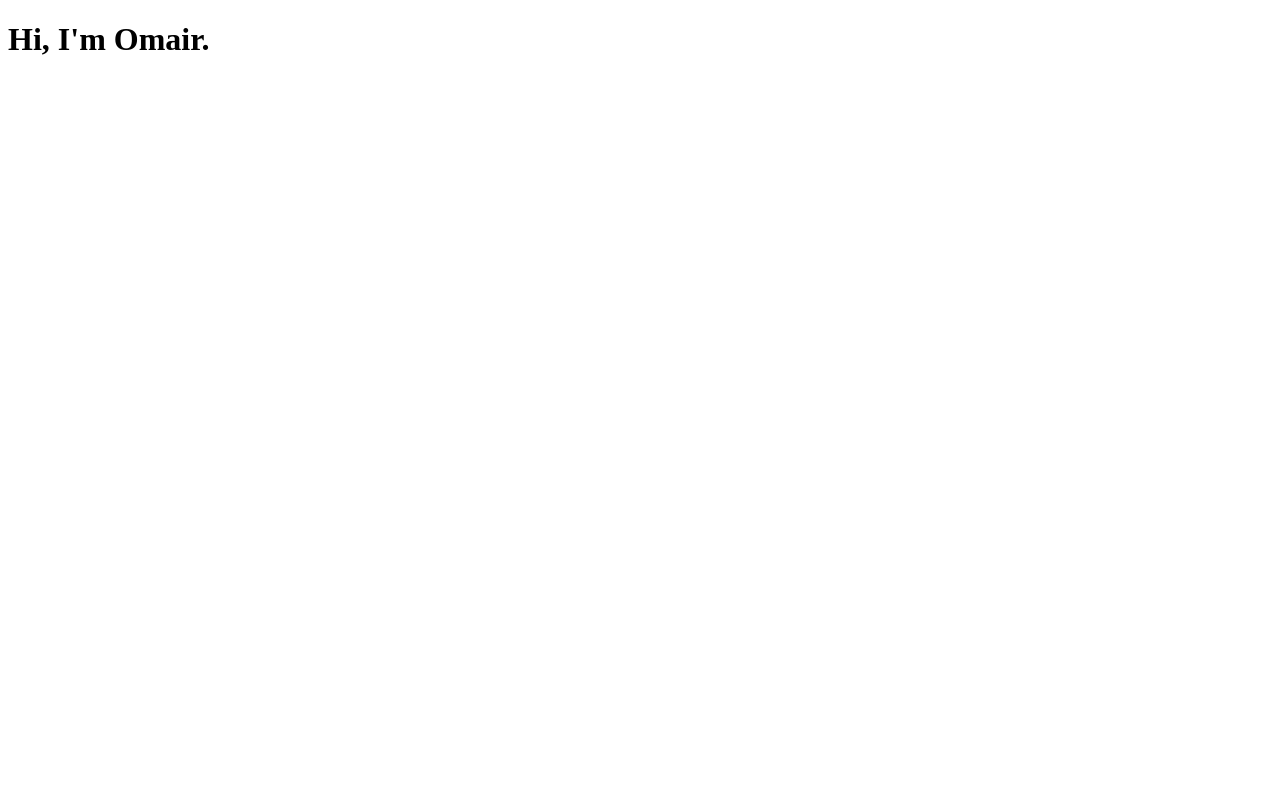
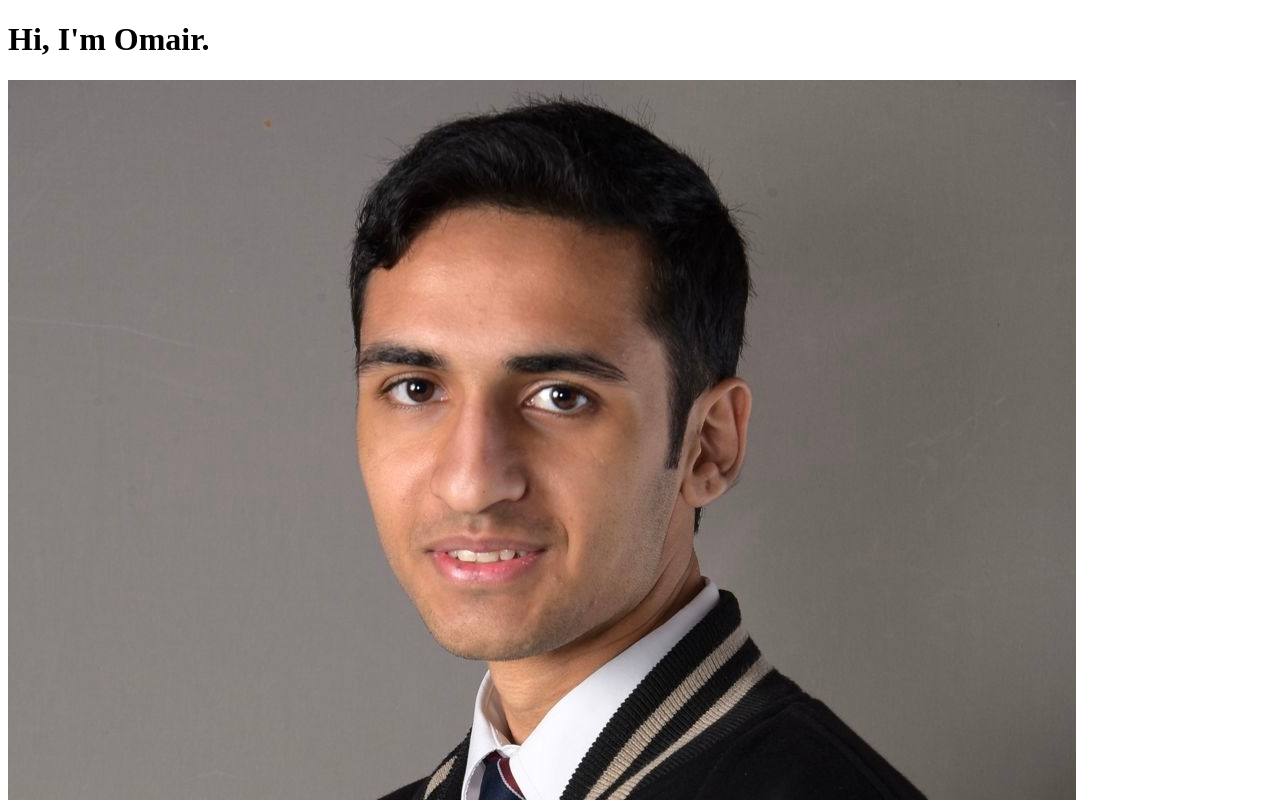
Before and after one commit to stardate-omair/Omair-Nawaz, a plain HTML site: page docs/html/src/index.html in a window 1280 px wide. Shown: the top 800 px of the page. Drawn offline with Linux system fonts and the light colour scheme.

Commit message:
integration of image and data labeling

```diff
--- a/docs/html/src/index.html
+++ b/docs/html/src/index.html
@@ -12,9 +12,9 @@
     <body>
         <h1>Hi, I'm Omair.</h1>
 
-        <div container>
+        <div class="Welcome Page">
             <div>
-
+                <img class = "pfp" src = "./images/profilepic.jpg" />
             </div>
         </div>
 
```
Also changed, not shown: docs/html/src/images/profilepic.jpg (renamed from docs/html/src/images/a3233774-376a-4ffa-a1df-7a1b27f882a9.jpg).
